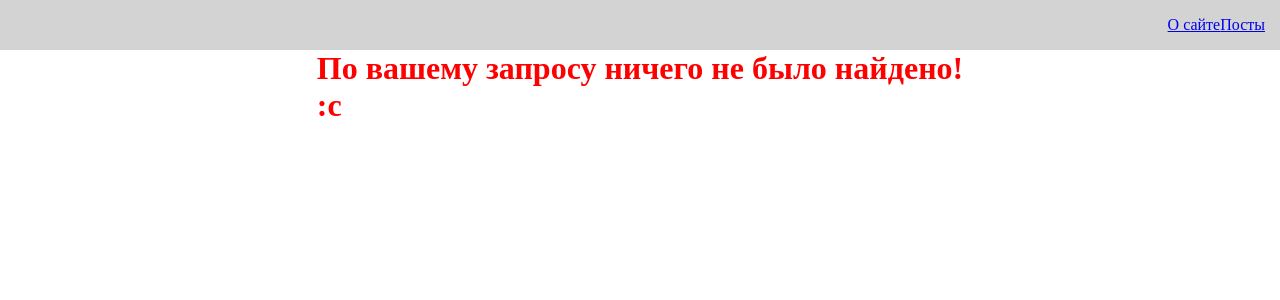
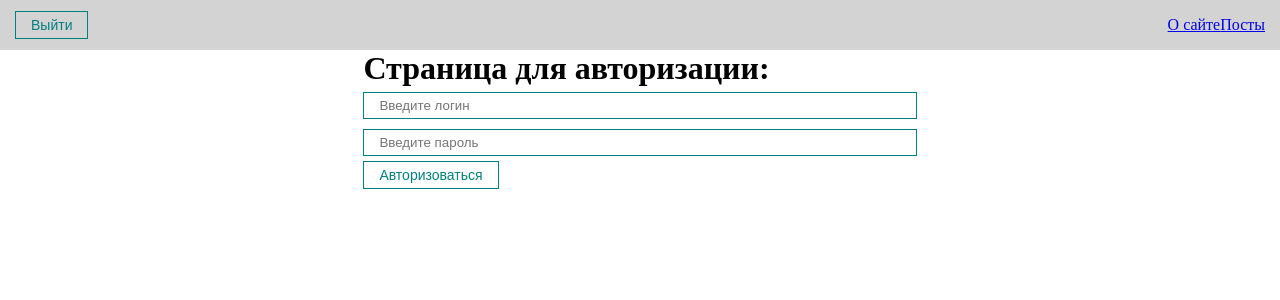
Before and after one commit to eCoolGe/react-project, a React (Create React App) app: page /login in a window 1280 px wide. Shown: the top 300 px of the page. Built offline with nearby package versions, Linux system fonts and the light colour scheme.

Commit message:
added auth

```diff
--- a/src/App.js
+++ b/src/App.js
@@ -1,15 +1,32 @@
-import React from 'react';
+import React, {useEffect, useState} from 'react';
 import './styles/App.css';
 import {BrowserRouter} from "react-router-dom";
 import Navbar from "./components/UI/Navbar/Navbar";
 import AppRouter from "./components/AppRouter";
+import {AuthContext} from "./context";
 
 function App() {
+    const [isAuth, setIsAuth] = useState(false)
+    const [isLoading, setIsLoading] = useState(true)
+
+    useEffect(() => {
+        if(localStorage.getItem('auth')) {
+            setIsAuth(true)
+        }
+        setIsLoading(false)
+    }, [])
+
     return (
-        <BrowserRouter>
-            <Navbar/>
-            <AppRouter/>
-        </BrowserRouter>
+        <AuthContext.Provider value={{
+            isAuth,
+            setIsAuth,
+            isLoading
+        }}>
+            <BrowserRouter>
+                <Navbar/>
+                <AppRouter/>
+            </BrowserRouter>
+        </AuthContext.Provider>
     )
 }
 
--- a/src/components/AppRouter.jsx
+++ b/src/components/AppRouter.jsx
@@ -1,18 +1,35 @@
-import React from 'react';
+import React, {useContext} from 'react';
 import {Route, Routes} from "react-router-dom";
 import About from "../pages/About";
 import Posts from "../pages/Posts";
 import NotFound from "../pages/NotFound";
 import PostIdPage from "../pages/PostIdPage";
+import {privateRoutes, publicRoutes} from "../router";
+import {AuthContext} from "../context";
+import Loader from "./UI/Loader/Loader";
 
 const AppRouter = () => {
+    const {isAuth, setIsAuth, isLoading} = useContext(AuthContext)
+
+    if(isLoading) {
+        return <Loader/>
+    }
+
     return (
-        <Routes>
-            <Route path="/about" element={<About/>}/>
-            <Route path="/posts" element={<Posts/>}/>
-            <Route path="/posts/:id" element={<PostIdPage/>}/>
-            <Route path="*" element={<NotFound/>}/>
-        </Routes>
+        isAuth
+            ?
+            <Routes>
+                {privateRoutes.map(route =>
+                    <Route key={route.path} path={route.path} element={route.element}/>
+                )}
+
+            </Routes>
+            :
+            <Routes>
+                {publicRoutes.map(route =>
+                    <Route key={route.path} path={route.path} element={route.element}/>
+                )}
+            </Routes>
     );
 };
 
--- a/src/components/UI/Navbar/Navbar.jsx
+++ b/src/components/UI/Navbar/Navbar.jsx
@@ -1,9 +1,21 @@
-import React from 'react';
+import React, {useContext} from 'react';
 import {Link} from "react-router-dom";
+import MyButton from "../button/MyButton";
+import {AuthContext} from "../../../context";
 
 const Navbar = () => {
+    const {isAuth, setIsAuth} = useContext(AuthContext)
+
+    const logout = () => {
+        setIsAuth(false)
+        localStorage.removeItem('auth')
+    }
+
     return (
         <div className='navbar'>
+            <MyButton onClick={logout}>
+                Выйти
+            </MyButton>
             <div className="navbar__links">
                 <Link to="/about">О сайте</Link>
                 <Link to="/posts">Посты</Link>
--- /dev/null
+++ b/src/context/index.js
@@ -0,0 +1,3 @@
+import {createContext} from "react";
+
+export const AuthContext = createContext(null)
--- /dev/null
+++ b/src/pages/Login.jsx
@@ -0,0 +1,27 @@
+import React, {useContext} from 'react';
+import MyInput from "../components/UI/input/MyInput";
+import MyButton from "../components/UI/button/MyButton";
+import {AuthContext} from "../context";
+
+const Login = () => {
+    const {isAuth, setIsAuth} = useContext(AuthContext)
+
+    const login = (event) => {
+        event.preventDefault()
+        setIsAuth(true)
+        localStorage.setItem('auth', 'true')
+    }
+
+    return (
+        <div>
+            <h1>Страница для авторизации:</h1>
+            <form onSubmit={login}>
+                <MyInput type="text" placeholder='Введите логин'/>
+                <MyInput type="password" placeholder='Введите пароль'/>
+                <MyButton>Авторизоваться</MyButton>
+            </form>
+        </div>
+    );
+};
+
+export default Login;
--- a/src/pages/PostIdPage.jsx
+++ b/src/pages/PostIdPage.jsx
@@ -40,7 +40,7 @@
                 :
                 <div>
                     {comments.map(comm =>
-                        <div style={{marginTop: '15px'}}>
+                        <div key={comm.id} style={{marginTop: '15px'}}>
                             <h5>{comm.email}</h5>
                             <div>{comm.body}</div>
                         </div>
--- /dev/null
+++ b/src/router/index.js
@@ -0,0 +1,21 @@
+import React from "react";
+import NotFound from "../pages/NotFound";
+import About from "../pages/About";
+import Posts from "../pages/Posts";
+import PostIdPage from "../pages/PostIdPage";
+import Login from "../pages/Login";
+import {Navigate} from "react-router-dom";
+
+export const privateRoutes = [
+    // {path: '*', element: <NotFound/>},
+    // {path: '/', element: <Navigate to="/posts" replace />},
+    {path: '*', element: <Navigate to="/posts" replace />},
+    {path: '/about', element: <About/>},
+    {path: '/posts', element: <Posts/>},
+    {path: '/posts/:id', element: <PostIdPage/>}
+]
+
+export const publicRoutes = [
+    {path: '*', element: <Navigate to="/login" replace />},
+    {path: '/login', element: <Login/>},
+]
```
